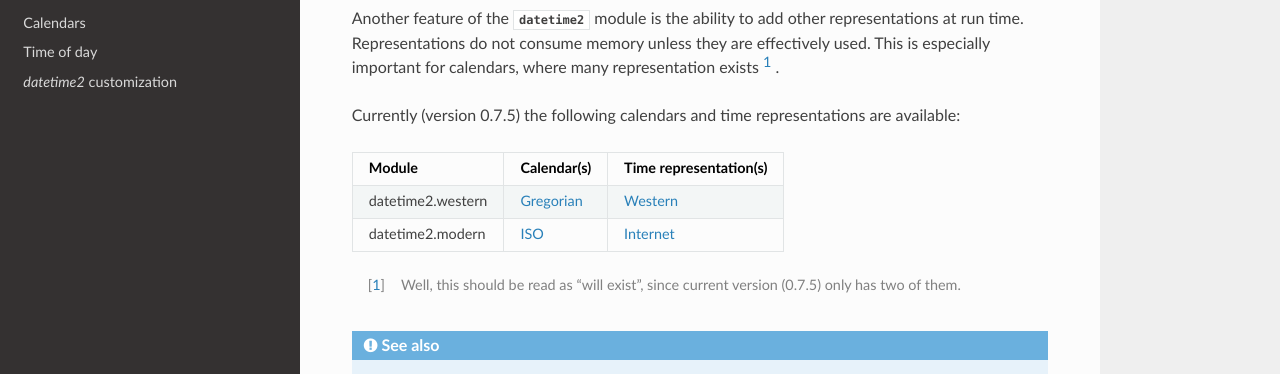
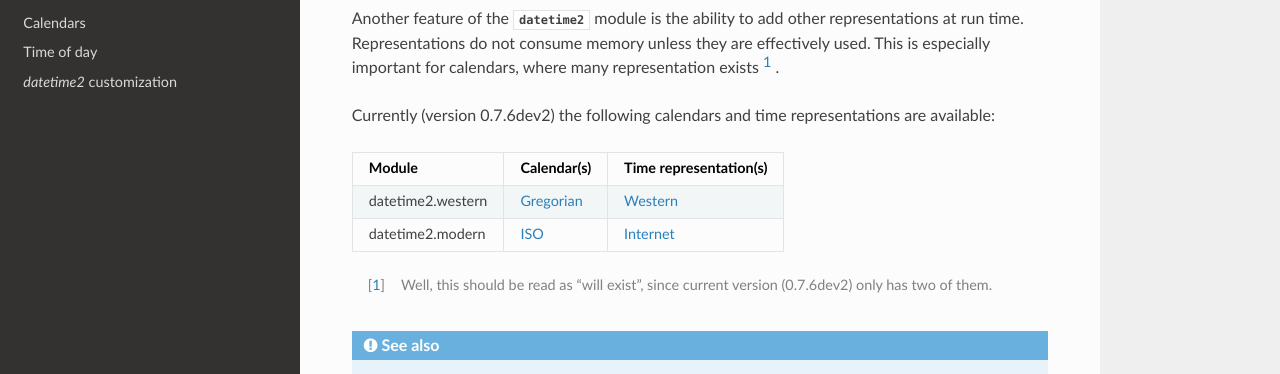
Before and after one commit to fricciardi/datetime2, a Sphinx documentation site: the page built from docs/index.rst, in a window 1280 px wide and 900 px high, scrolled down 1690 px. Shown: the part 152-526 px from the top of the window. Built offline with Sphinx 7.4.7 and the Read the Docs theme 2.0.0, drawn with Linux system fonts in a browser that asks for light colours.

Commit message:
New version to check for PyPI project links

```diff
--- a/docs/conf.py
+++ b/docs/conf.py
@@ -26,7 +26,7 @@ author = 'Francesco Ricciardi'
 # The short X.Y version
 version = '0.7'
 # The full version, including alpha/beta/rc tags
-release = '0.7.5'
+release = '0.7.6dev2'
 
 
 # -- General configuration ---------------------------------------------------
```
